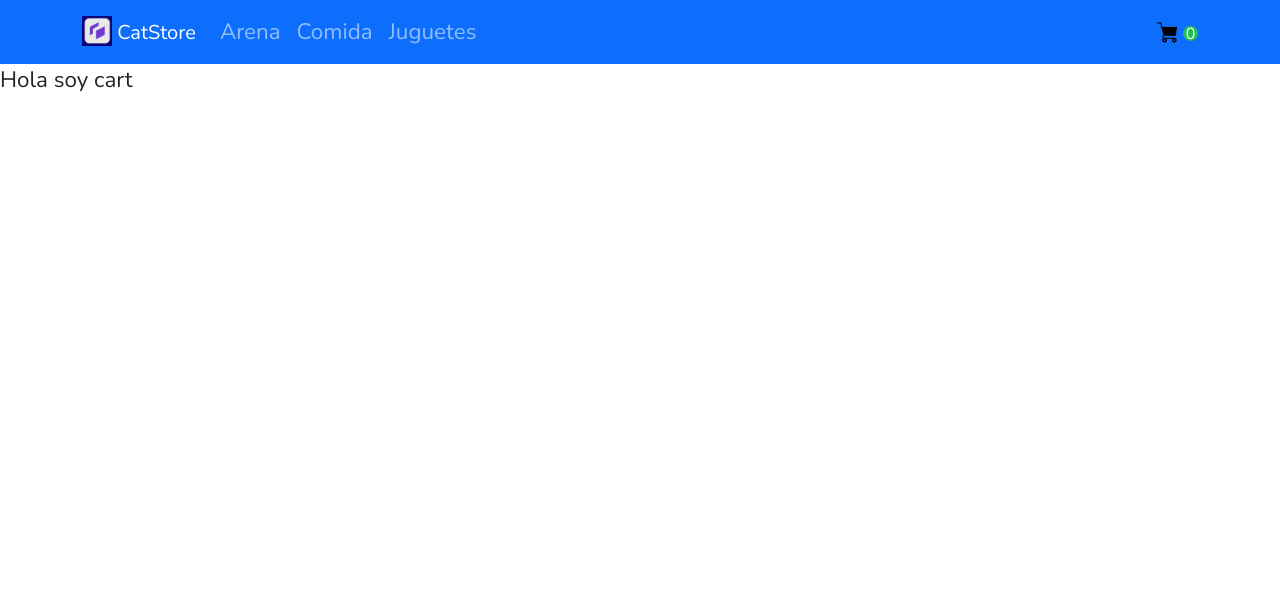
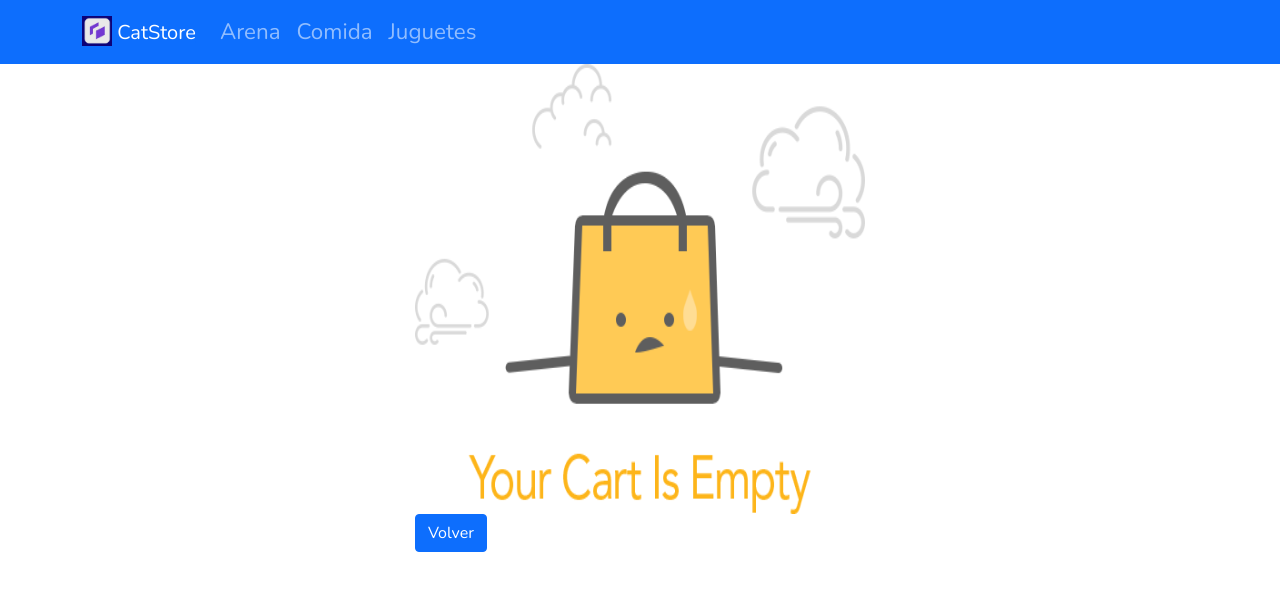
Before and after one commit to 120m4n/ecommerce-sarmiento, a React (Create React App) app: page /cart in a window 1280 px wide. Shown: the top 590 px of the page. Built offline with nearby package versions, Linux system fonts and the light colour scheme.

Commit message:
cart view

```diff
--- a/public/index.html
+++ b/public/index.html
@@ -24,6 +24,9 @@
       work correctly both with client-side routing and a non-root public URL.
       Learn how to configure a non-root public URL by running `npm run build`.
     -->
+    <link rel="stylesheet" href="https://use.fontawesome.com/releases/v5.15.4/css/all.css"
+    integrity="sha384-DyZ88mC6Up2uqS4h/KRgHuoeGwBcD4Ng9SiP4dIRy0EXTlnuz47vAwmeGwVChigm"
+    crossorigin="anonymous">
     <title>React App</title>
   </head>
   <body>
--- a/src/App.js
+++ b/src/App.js
@@ -7,6 +7,7 @@ import ItemListContainer from "./components/ItemListContainer/ItemListContainer"
 import ItemDetailContainer from "./components/ItemDetailContainer/ItemDetailContainer"
 import Cart from "./components/Cart/Cart.jsx"
 import { CartProvider } from './context/CartContext'
+import NotFound from './components/NotFound/NotFound.jsx'
 
 
 function App() {
@@ -34,6 +35,9 @@ function App() {
             <Route  path="/cart">
               <Cart/>
             </Route>
+            <Route path="*">
+              <NotFound description="Pagina no encontrada" />
+            </Route>
 
           </Switch>
         </div>
--- a/src/components/Cart/Cart.jsx
+++ b/src/components/Cart/Cart.jsx
@@ -1,9 +1,19 @@
-import React from 'react';
+import {useContext} from 'react';
+import { CartContext } from '../../context/CartContext';
+import CartList from './CartList.jsx';
+import EmptyCart from './EmptyCart.jsx';
 
 const Cart = () => {
+    const {cart,totalItemCart} = useContext(CartContext);
+    console.log(cart);
     return (
-        <div>
-            Hola soy cart
+        <div className="container">
+            {
+                cart.length === 0 ?
+                <EmptyCart/>
+                :
+                <CartList/>
+            }
         </div>
     );
 }
--- /dev/null
+++ b/src/components/Cart/CartList.jsx
@@ -0,0 +1,58 @@
+import {Link} from 'react-router-dom';
+import {useContext} from 'react';
+import { CartContext } from '../../context/CartContext';
+import {Button, Col, Card, Row} from 'react-bootstrap';
+
+const CartList = () => {
+    const {cart, removeItem, clearCart,totalPriceCart} = useContext(CartContext);
+    return (
+        <>
+            {
+            cart.map((producto) => {
+                return(
+                <Card key={producto.item.id} style={{ marginTop:'5px' }}>
+                    <Card.Header as="h5">
+                        <Row>
+                            <Col>{producto.item.title}</Col>
+                            <Col xs="auto"><i className="fas fa-trash-alt" onClick={(e) => removeItem(producto.item.id)}></i></Col>
+                        </Row>
+                    </Card.Header>
+                    <Card.Body>
+                        <Row>
+                            <Col xs="auto">
+                                <div className='cartPicContainer'>
+                                    <Link to={`/item/${producto.item.id}`}>
+                                        <Card.Img src={producto.item.pictureUrl} />
+                                    </Link>
+                                </div>
+                            </Col>
+                            <Col>
+                                {/* <Card.Text>{producto.item.description}</Card.Text> */}
+                                <Card.Text>Precio: ${producto.item.price}</Card.Text>
+                                <Card.Text>Cantidad: {producto.quantity}</Card.Text>
+                                <Card.Text>SUBTOTAL: ${producto.quantity * producto.item.price}</Card.Text>
+                            </Col>
+                        </Row>
+                    </Card.Body>
+                </Card>
+                )
+            }) // end map
+         }
+        <Card.Footer className="cartFooter">
+            <Row>
+                <Col xs="auto">
+                    <h4>Total: $ {totalPriceCart()}</h4>
+                </Col>
+
+                <Col xs="auto">
+                    <Button variant="danger" disabled={cart.length > 0 ? false : true }
+                        onClick={(e) => clearCart()}>
+                    Vaciar Carrito</Button>
+                </Col>
+            </Row>
+        </Card.Footer>
+        </>
+    );
+}
+
+export default CartList;
--- /dev/null
+++ b/src/components/Cart/EmptyCart.jsx
@@ -0,0 +1,17 @@
+import React from 'react';
+import {Link} from 'react-router-dom';
+import empty_image from "../../assets/empty-cart.png";
+
+const EmptyCart = () => {
+    return (
+        <div className="container d-flex flex-column flex-wrap align-content-center">
+            {/* <h2>El carrito se encuetra vacio</h2> */}
+            <img src={empty_image} alt="empty cart" height="450" width="450"/>
+            <Link to="/">
+                <button className="btn btn-primary ">Volver</button>
+            </Link>
+        </div>
+    );
+}
+
+export default EmptyCart;
--- a/src/components/CartWidget/CartWidget.css
+++ b/src/components/CartWidget/CartWidget.css
@@ -22,9 +22,9 @@
 .indicator__count {
     background: #1fc157;
     border-radius: 50%;
-    width: 15px;
-    height: 15px;
-    line-height: 16px;
+    width: 24px;
+    height: 24px;
+    /* line-height: 16px; */
     text-align: center;
     font-size: 1rem;
     color: #fff;
--- a/src/components/CartWidget/CartWidget.jsx
+++ b/src/components/CartWidget/CartWidget.jsx
@@ -11,7 +11,7 @@ function CartWidget({count}) {
 
     return (
         <>
-            <Link to={totalItemCart() > 0 ? "/cart": "#"}>
+            <Link to={totalItemCart() > 0 ? "/cart": "#"} style={{ visibility: totalItemCart()> 0? 'inherit' : 'hidden' }}>
                 <img width="30" src={cart_logo} alt='logotipo shoppingcart' />
                 <span className='indicator__count indicator__count--active'>{totalItemCart()}</span>
             </Link>
--- /dev/null
+++ b/src/components/NotFound/NotFound.jsx
@@ -0,0 +1,17 @@
+import React from 'react';
+import { Link } from 'react-router-dom';
+import './notFound.css';
+
+const NotFound = ({ description }) => {
+    return (
+		<div className="notfound__container">
+			<h2>{description}</h2>
+            <img className="notfound__icon" src="http://placekitten.com/200/300" alt="Page not found" />
+			<Link to="/">
+				<button className="btn btn-danger"> Volver</button>
+			</Link>
+		</div>
+    );
+}
+
+export default NotFound;
--- /dev/null
+++ b/src/components/NotFound/notFound.css
@@ -0,0 +1,19 @@
+.notfound__container {
+	position: absolute;
+	left: 50%;
+	top: 50%;
+	transform: translate(-50%, -50%);
+	display: flex;
+	flex-direction: column;
+}
+.notfound__container h2 {
+	color: white;
+}
+.notfound__container button {
+	margin-top: 10px;
+	color: white;
+	background-color: #e43f5a;
+	cursor: pointer;
+	width: 100%;
+	font-size: 16px;
+}
--- a/src/context/CartContext.jsx
+++ b/src/context/CartContext.jsx
@@ -18,6 +18,11 @@ export const CartProvider = ({ children }) => {
         }, 0)
     }
 
+	const totalPriceCart = () => {
+		return cart.reduce((acc, item) => {
+			return acc + item.quantity * item.item.price
+		}, 0)
+	}
 
 	const addItem = (itemCart, quantity) => {
 		const productsInCart = cart.filter(({ item }) => item.id !== itemCart.id)
@@ -33,10 +38,10 @@ export const CartProvider = ({ children }) => {
 	const getQuantity = (id) => {
 		return cart.find((product) => product.item.id === id)?.quantity || 1
 	}
-	const clear = () => setCart([])
+	const clearCart = () => setCart([])
 	return (
 		<CartContext.Provider
-			value={{ cart, addItem, isInCart, removeItem, clear, getQuantity, totalItemCart }}
+			value={{ cart, addItem, isInCart, removeItem, clearCart, getQuantity, totalItemCart, totalPriceCart }}
 		>
 			{children}
 		</CartContext.Provider>
```
Also changed, not shown: src/assets/empty-cart.png (added).
